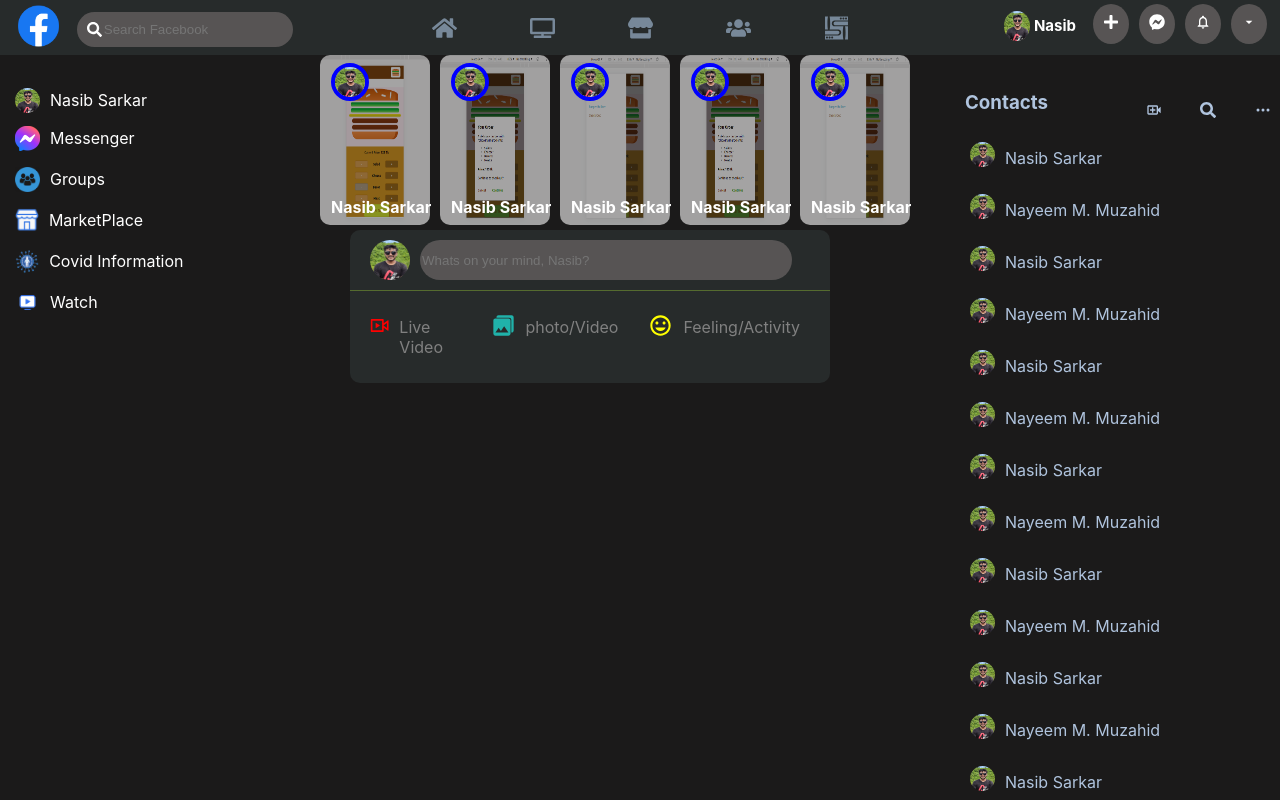
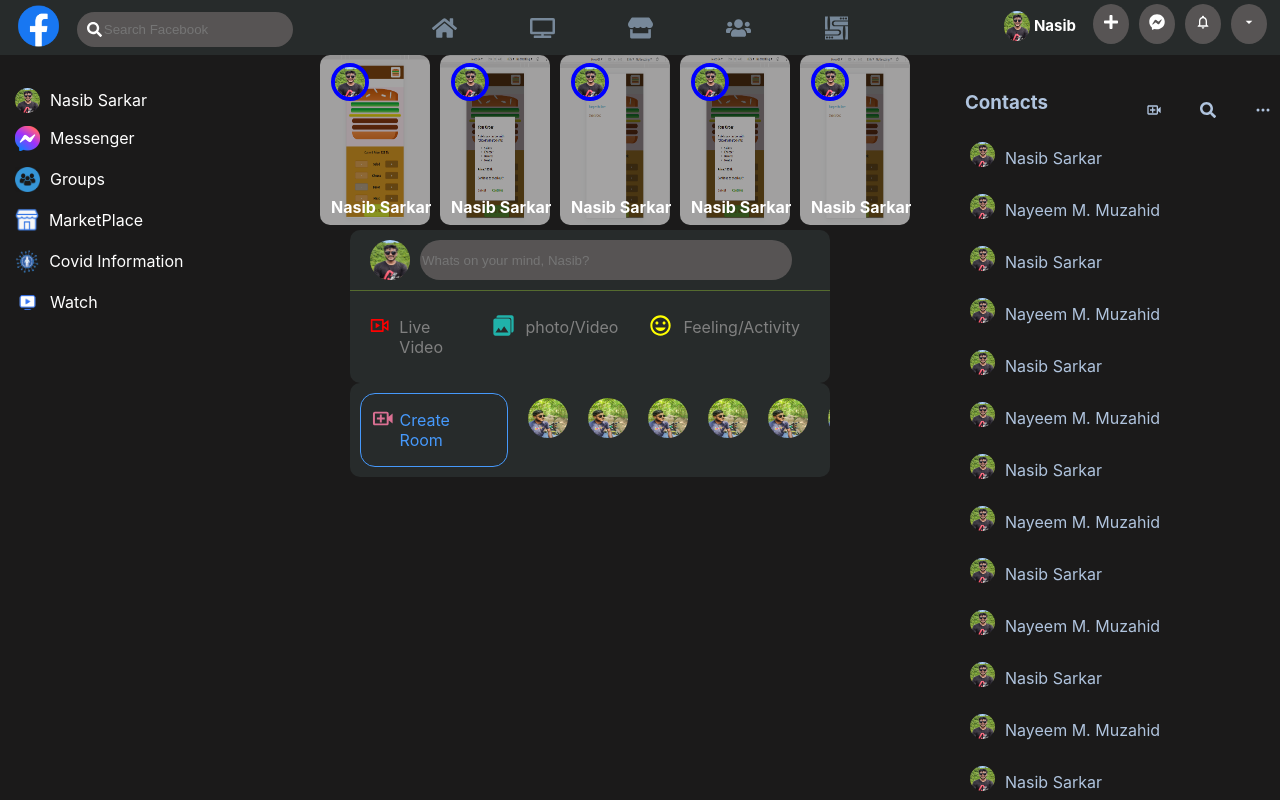
Before and after one commit to Sparrow48/react-facebook, a React (Create React App) app: page / in a window 1280 px wide. Built offline with nearby package versions, Linux system fonts and the light colour scheme.

Commit message:
Done create room section

```diff
--- /dev/null
+++ b/src/components/MainBody/ActiveUsers/ActiveUser.js
@@ -0,0 +1,51 @@
+import React from "react";
+import classes from "./ActiveUser.module.css";
+import { BiVideoPlus } from "react-icons/bi";
+import ProfilePic from "../../../assets/nasib2.png";
+function CreateRoom() {
+  return (
+    <div className={classes.activeUsers}>
+      <div className={classes.createRoom}>
+        <BiVideoPlus className={classes.createRoomIcon} />
+        <p>Create Room</p>
+      </div>
+      <div className={classes.activeUserList}>
+        <div className={classes.activeUser}>
+          <img src={ProfilePic} alt='Profile_Image'></img>
+        </div>
+        <div className={classes.activeUser}>
+          <img src={ProfilePic} alt='Profile_Image'></img>
+        </div>
+        <div className={classes.activeUser}>
+          <img src={ProfilePic} alt='Profile_Image'></img>
+        </div>
+        <div className={classes.activeUser}>
+          <img src={ProfilePic} alt='Profile_Image'></img>
+        </div>
+        <div className={classes.activeUser}>
+          <img src={ProfilePic} alt='Profile_Image'></img>
+        </div>
+        <div className={classes.activeUser}>
+          <img src={ProfilePic} alt='Profile_Image'></img>
+        </div>
+        <div className={classes.activeUser}>
+          <img src={ProfilePic} alt='Profile_Image'></img>
+        </div>
+        <div className={classes.activeUser}>
+          <img src={ProfilePic} alt='Profile_Image'></img>
+        </div>
+        <div className={classes.activeUser}>
+          <img src={ProfilePic} alt='Profile_Image'></img>
+        </div>
+        <div className={classes.activeUser}>
+          <img src={ProfilePic} alt='Profile_Image'></img>
+        </div>
+        <div className={classes.activeUser}>
+          <img src={ProfilePic} alt='Profile_Image'></img>
+        </div>
+      </div>
+    </div>
+  );
+}
+
+export default CreateRoom;
--- /dev/null
+++ b/src/components/MainBody/ActiveUsers/ActiveUser.module.css
@@ -0,0 +1,62 @@
+.activeUsers {
+  display: grid;
+  grid-template-columns: 35% 65%;
+  background-color: rgb(39, 43, 43);
+  width: 75%;
+  border-radius: 10px;
+  margin-left: 30px;
+  padding: 10px 0px;
+  overflow-x: scroll;
+}
+.createRoom {
+  display: flex;
+  cursor: pointer;
+  text-decoration: none;
+  color: gray;
+  cursor: pointer;
+  margin: 0px 10px;
+  padding: 0px 10px;
+  border-radius: 15px;
+  border: 1px solid rgb(70, 153, 252);
+}
+.createRoom p {
+  padding: 0px 5px;
+  color: rgb(70, 153, 252);
+}
+
+.createRoomIcon {
+  height: 25px;
+  width: 25px;
+  margin-top: 12px;
+  color: palevioletred;
+}
+
+.createRoom:hover {
+  background-color: rgb(87, 84, 84);
+}
+
+.activeUserList {
+  display: flex;
+  cursor: pointer;
+  margin-top: 5px;
+}
+
+.activeUser img {
+  height: 40px;
+  width: 40px;
+  border-radius: 50%;
+  padding: 0px 10px;
+}
+
+.activeUsers::-webkit-scrollbar {
+  width: 10px;
+}
+
+.activeUsers::-webkit-scrollbar-track {
+  background: rgb(27, 26, 26);
+}
+
+.activeUsers::-webkit-scrollbar-thumb {
+  background: rgb(27, 26, 26);
+  border-radius: 5px;
+}
--- a/src/components/MainBody/MainBody.js
+++ b/src/components/MainBody/MainBody.js
@@ -2,12 +2,14 @@
 import React from "react";
 import Story from "./StorySection/Story";
 import CreatePost from "./PostSection/CreatePost";
+import ActiveUsers from "./ActiveUsers/ActiveUser";
 
 function MainBody() {
   return (
     <div className={classes.mainBody}>
       <Story />
       <CreatePost />
+      <ActiveUsers />
     </div>
   );
 }
```
